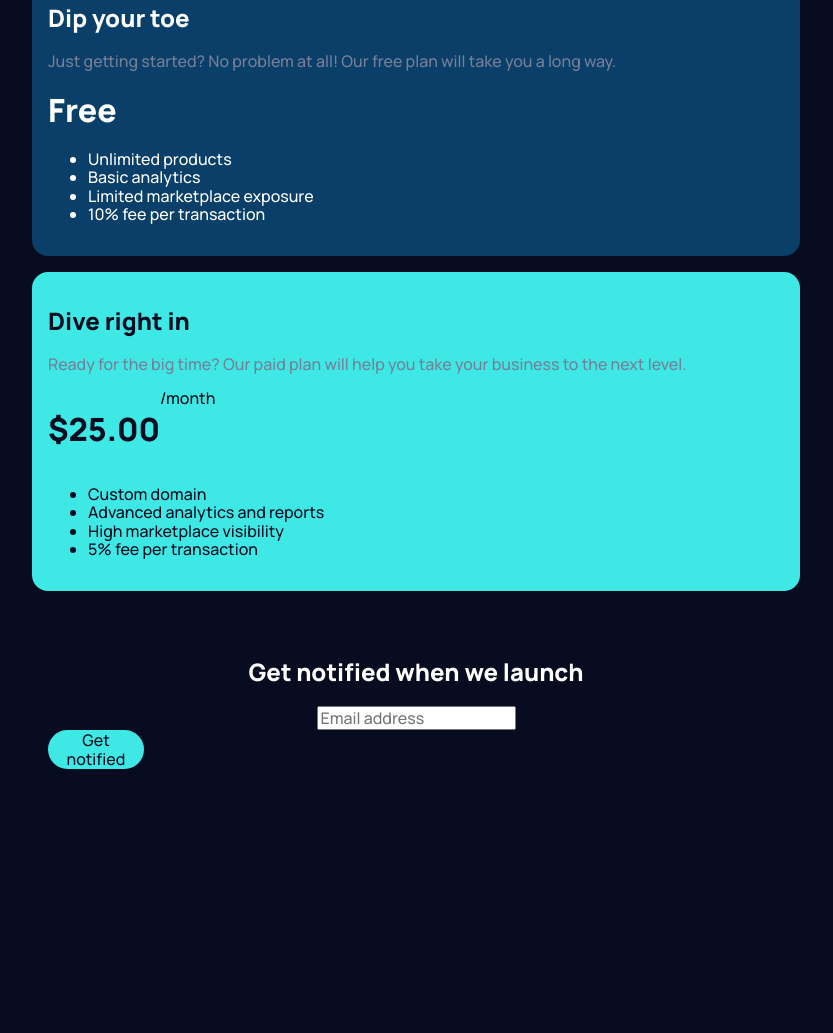
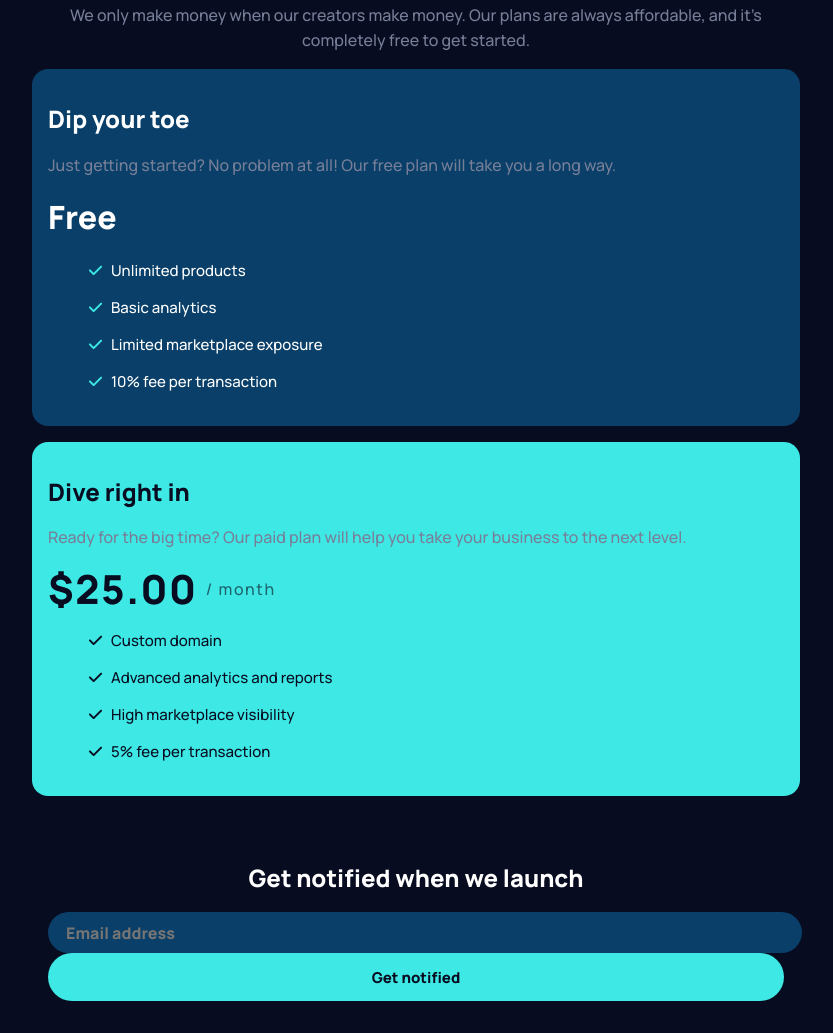
Before and after one commit to BlueberryTurtle/maker, a website built with Parcel: page index.html in a window 1280 px wide. Shown: the part 1714-2747 px from the top of the page, without its empty margins (224-1057 px from the left). Before the commit the page ends 2515 px from the top, so only its background shows below. Built offline with nearby package versions, Linux system fonts and the light colour scheme.

Commit message:
Style fixes for buttons, input, price alignment and font, svg check marks. Add font awesome as import to project.

```diff
--- a/css/main.css
+++ b/css/main.css
@@ -98,11 +98,13 @@ textarea {
 
 html {
   font-family: 'Manrope';
+  font-size: 16px;
   background-color: var(--black);
   color: var(--white);
   max-width: none;
 }
 
+@media  screen and (min-width: 600px) {
   main > *, footer {
     display: grid;
     grid-template-columns: 1fr repeat(2, minmax(auto, 25em)) 1fr;
@@ -113,6 +115,8 @@ main > *, footer {
   .pricing-container,
   .cta-container {
     grid-column: 2/4;
+  }
+
 }
 
 .logo,
@@ -137,9 +141,25 @@ main > *, footer {
 }
 
 p {
-  color: var(--grey)
+  color: var(--grey);
+  line-height: 1.563rem;
 }
 
+ul > li {
+  list-style: none;
+  font-weight: 500;
+  font-size: 0.938rem;
+  line-height: 1.563rem;
+  margin-bottom: 0.75rem;
+}
+
+i {
+  margin-right: .5rem;
+}
+
+.dark-theme > ul > li > i {
+
+}
 .hero-img-mobile {
   margin-top: 2em;
   margin-bottom: 2em;
@@ -155,8 +175,8 @@ p {
 
 .value-prop__img > img {
   background-color: var(--etched-navy);
-  border-radius: 3em;
-  padding: 1em;
+  padding: 1.375rem 1.5rem 1.375rem 1.875rem;
+  border-radius: 2.813rem;
 }
 
 .card {
@@ -174,8 +194,23 @@ p {
   background-color: var(--teal);
 }
 
+.cl-green {
+  color: var(--teal);
+}
+
 .price-tag {
   display: flex;
+  align-items: center;
+  font-size: 2.5rem;
+  font-weight: 700;
+  letter-spacing: 0.1rem;
+}
+
+.price-tag-unit {
+  font-weight: 300;
+  font-size: 1rem;
+  opacity: .6;
+  padding-left: .5rem;
 }
 
 .cta-container {
@@ -186,10 +221,30 @@ p {
   text-align: center;
 }
 
-.cta-container > button {
+form > button, input {
+  display: block;
+  width: 100%;
+  font-weight: 800;
+  font-size: 0.938rem;
+  line-height: 1.563rem;
   border: none;
-  border-radius: 3em;
-  width: 6em;
+  border-radius: 1.5rem;
+}
+
+input {
+  color: var(--white);
+  background: var(--etched-navy);
+  padding: 0.75rem 0 0.688rem 1.125rem;
+  margin-bottom: 1.5rem;
+}
+
+button {
+  text-align: center;
+  color: var(--teal);
+  background: var(--etched-navy);
+  padding: 0.75rem 0 0.688rem 0;
+  text-align: center;
+  cursor: pointer;
 }
 
 .cta-container > div {
--- a/index.html
+++ b/index.html
@@ -3,6 +3,7 @@
 <head>
   <meta charset="UTF-8">
   <meta name="viewport" content="width=device-width, initial-scale=1.0">
+  <link rel="stylesheet" href="https://cdnjs.cloudflare.com/ajax/libs/font-awesome/6.2.0/css/all.min.css"/>
   <link rel="stylesheet" href="./css/normalize.css">
   <link rel="stylesheet" href="./css/main.css">
   <title>Maker pre-launch landing page</title>
@@ -73,24 +74,24 @@
           <p>Just getting started? No problem at all! Our free plan will take you a long way.</p>
         <h1>Free</h1>
           <ul>
-            <li>Unlimited products</li>
-            <li>Basic analytics</li>
-            <li>Limited marketplace exposure</li>
-            <li>10% fee per transaction</li>
+            <li><i class="fa-solid fa-check cl-green"></i>Unlimited products</li>
+            <li><i class="fa-solid fa-check cl-green"></i>Basic analytics</li>
+            <li><i class="fa-solid fa-check cl-green"></i>Limited marketplace exposure</li>
+            <li><i class="fa-solid fa-check cl-green"></i>10% fee per transaction</li>
           </ul>
         </div>
 
         <div class="card price-card light-theme">
           <h2 class="">Dive right in</h2>
           <p class="">Ready for the big time? Our paid plan will help you take your business to the next level.</p>
-          <div class="price-tag">
-            <h1>$25.00</h1><span>/month</span>
+          <div class="price-tag-container">
+            <span class="price-tag">$25.00<span class="price-tag-unit">/ month</span></span>
           </div>
           <ul>
-            <li>Custom domain</li>
-            <li>Advanced analytics and reports</li>
-            <li>High marketplace visibility</li>
-            <li>5% fee per transaction</li>
+            <li><i class="fa-solid fa-check"></i>Custom domain</li>
+            <li><i class="fa-solid fa-check"></i>Advanced analytics and reports</li>
+            <li><i class="fa-solid fa-check"></i>High marketplace visibility</li>
+            <li><i class="fa-solid fa-check"></i>5% fee per transaction</li>
           </ul>
         </div>
 
@@ -100,11 +101,14 @@
 
   <footer class="cta">
     <div class="cta-container">
+      <form action="">
       <h2>Get notified when we launch</h2>
       <div class="cta__input">
-        <input type="text" placeholder="Email address">
+        <input type="email" placeholder="Email address">
       </div>
       <button class="light-theme">Get notified</button>
+
+      </form>
     </div>
   </footer>
 
```
Lines whose indentation alone changed are shown as unchanged.
